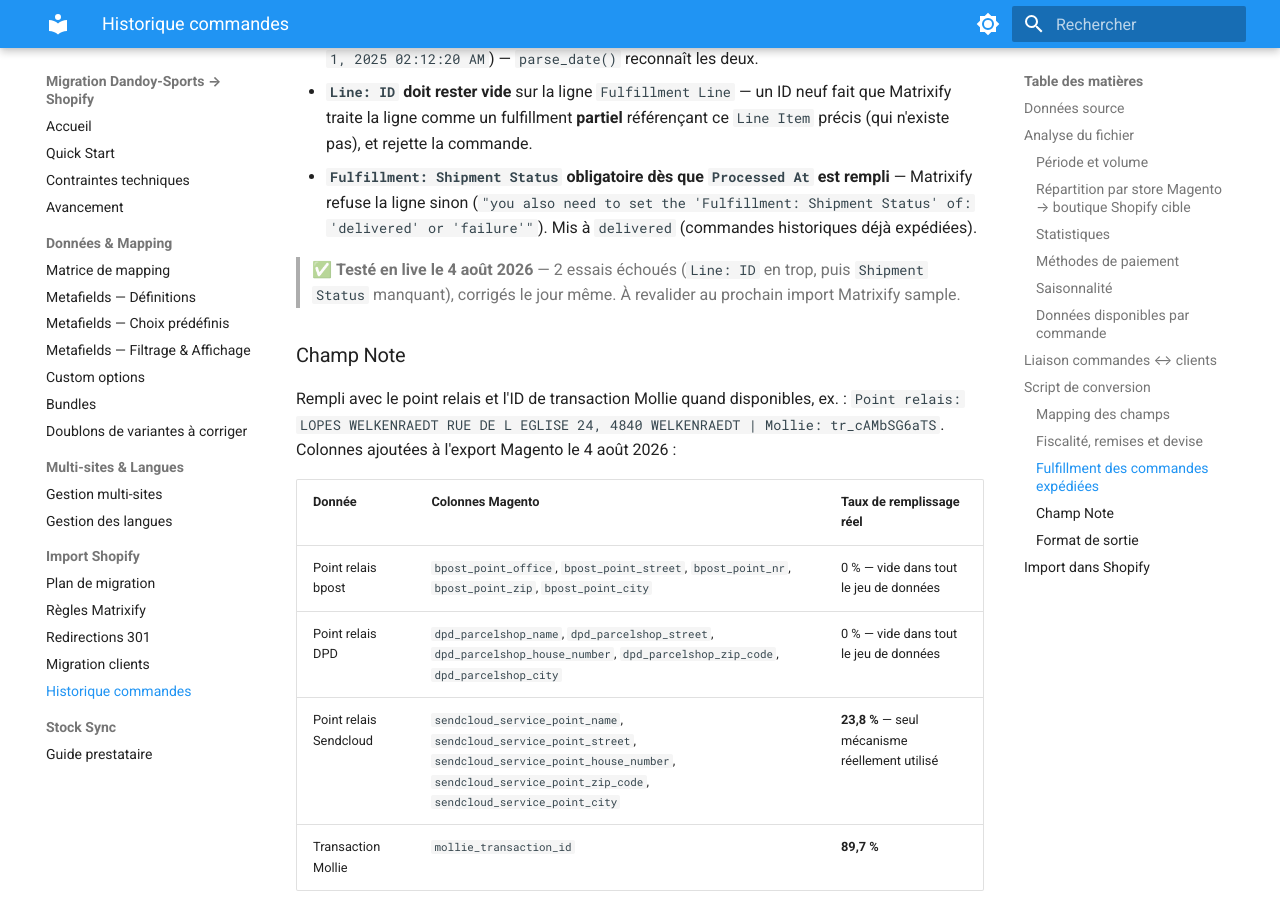
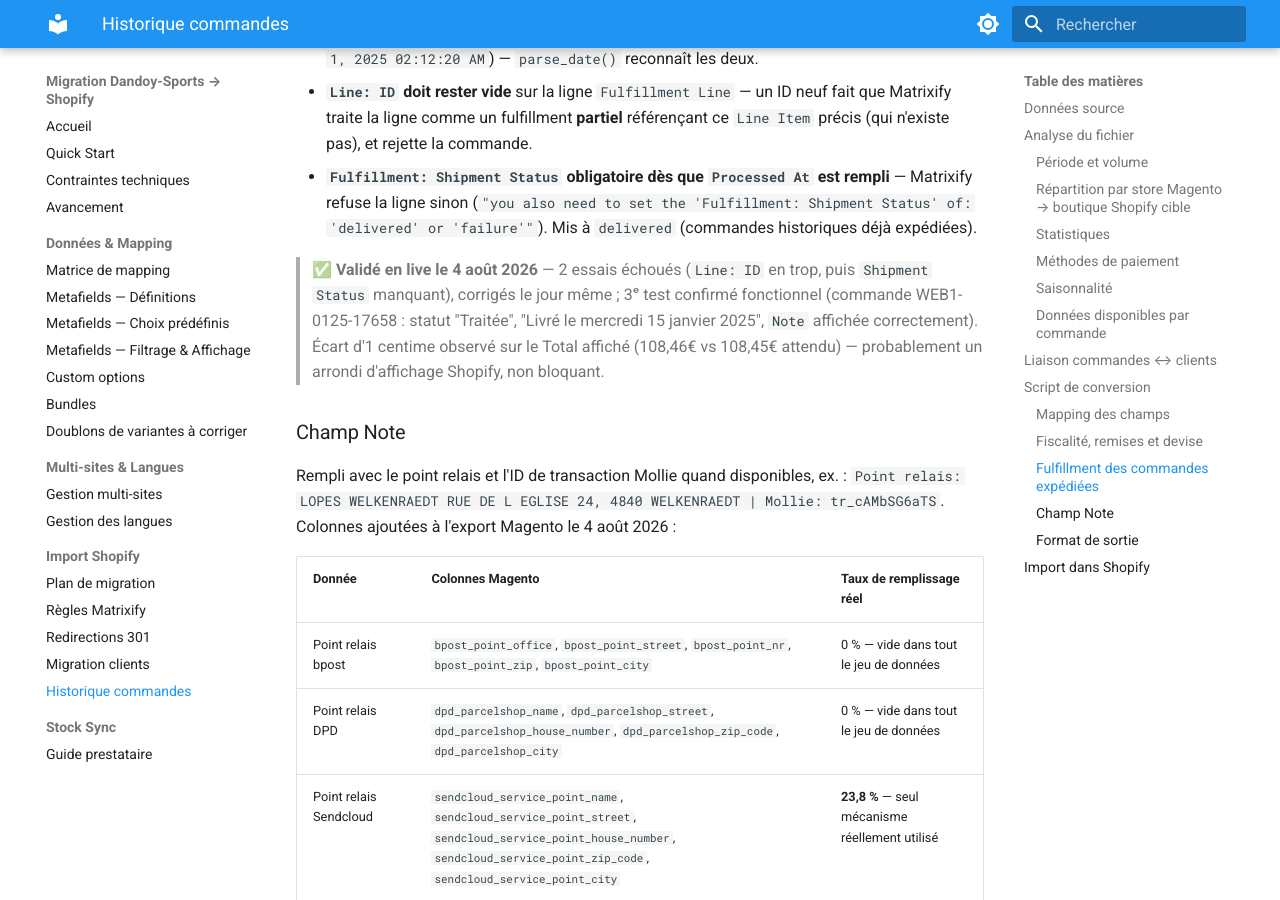
Before and after one commit to Webdigitales/dandoy-migration-2026, an MkDocs documentation site: the page built from 05_DOCS/import/orders.md, in a window 1280 px wide and 900 px high, scrolled down 5504 px. Built offline with MkDocs 1.6.1 and Material for MkDocs 9.7.7, drawn with Linux system fonts in a browser that asks for light colours.

Commit message:
Confirm Fulfillment Line mechanism validated in live Matrixify test
Third live test (after the Line: ID and Shipment Status fixes)
succeeded — order WEB1-0125-17658 shows correct fulfillment status,
delivery date, and Note in Shopify (shopify-cmd-exemple.png). Closes
out the previously-pending "Fulfillment des commandes migrées"
decision. Noted a 1-cent display rounding discrepancy (108.46€ shown
vs 108.45€ expected) as non-blocking, to watch at scale.

Co-Authored-By: Claude Sonnet 5 <noreply@anthropic.com>

```diff
--- a/05_DOCS/import/orders.md
+++ b/05_DOCS/import/orders.md
@@ -172,9 +172,11 @@ proposait des colonnes directement sur les lignes `Line Item`).
   Status' of: 'delivered' or 'failure'"`). Mis à `delivered` (commandes historiques déjà
   expédiées).
 
-> ✅ **Testé en live le 4 août 2026** — 2 essais échoués (`Line: ID` en trop, puis
-> `Shipment Status` manquant), corrigés le jour même. À revalider au prochain import
-> Matrixify sample.
+> ✅ **Validé en live le 4 août 2026** — 2 essais échoués (`Line: ID` en trop, puis
+> `Shipment Status` manquant), corrigés le jour même ; 3ᵉ test confirmé fonctionnel
+> (commande WEB1-0125-17658 : statut "Traitée", "Livré le mercredi 15 janvier 2025", `Note`
+> affichée correctement). Écart d'1 centime observé sur le Total affiché (108,46€ vs 108,45€
+> attendu) — probablement un arrondi d'affichage Shopify, non bloquant.
 
 ### Champ Note
 
```
Also changed, not shown: 02_ANALYSIS_AND_MAPPING/avancement_migration.md (+11 -3 lines), 1 other file.
